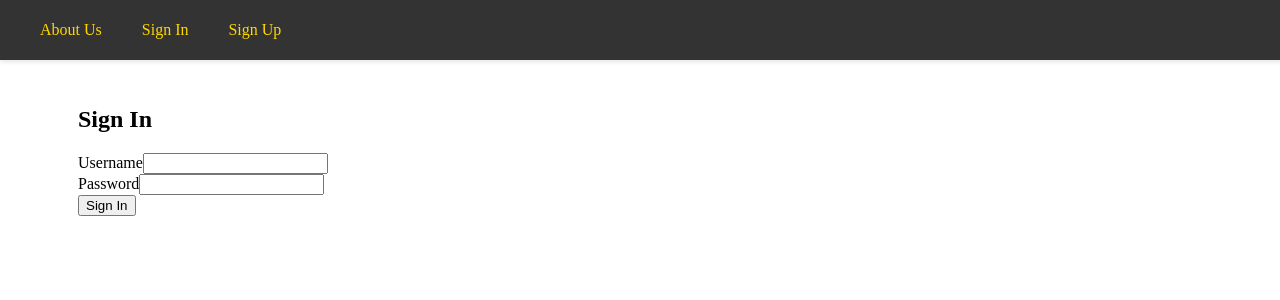
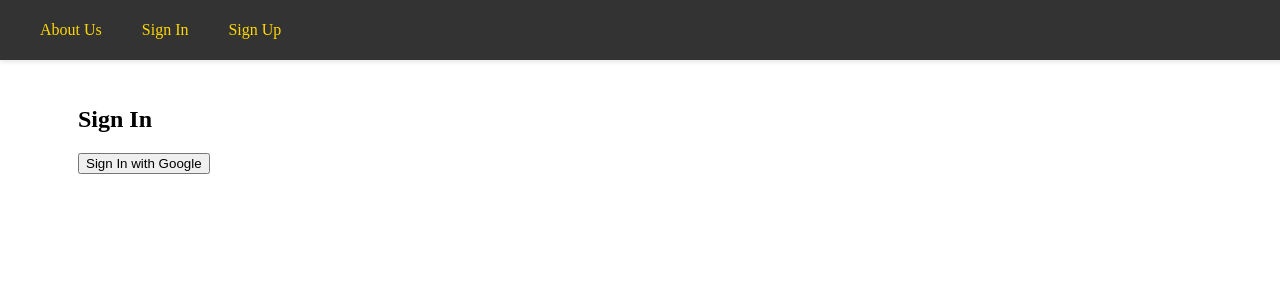
Before and after one commit to lucaSartore/MindMerge-FrontEnd, a Vue app: page /MindMergeApp/sign_in in a window 1280 px wide. Shown: the top 300 px of the page. Built offline with nearby package versions, Linux system fonts and the light colour scheme; no server answers.

Commit message:
botton updated.

```diff
--- a/src/views/SignInView.vue
+++ b/src/views/SignInView.vue
@@ -1,22 +1,21 @@
 <script setup>
+import { ref } from 'vue';
+
+const errorMessage = ref('');
+
+const handleGoogleSignIn = () => {
+};
 </script>
 
 <template>
   <div class="sign-in-view">
     <h2>Sign In</h2>
-    <form @submit.prevent="handleSignIn">
-      <div>
-        <label for="username">Username</label>
-        <input type="text" id="username" v-model="username" />
-      </div>
-      <div>
-        <label for="password">Password</label>
-        <input type="password" id="password" v-model="password" />
-      </div>
-      <button type="submit">Sign In</button>
-    </form>
+    <button @click="handleGoogleSignIn">Sign In with Google</button>
     <p v-if="errorMessage">{{ errorMessage }}</p>
   </div>
 </template>
 
-<!-- TODO: GIOELE -->
+<style scoped>
+.sign-in-view {
+}
+</style>
```
